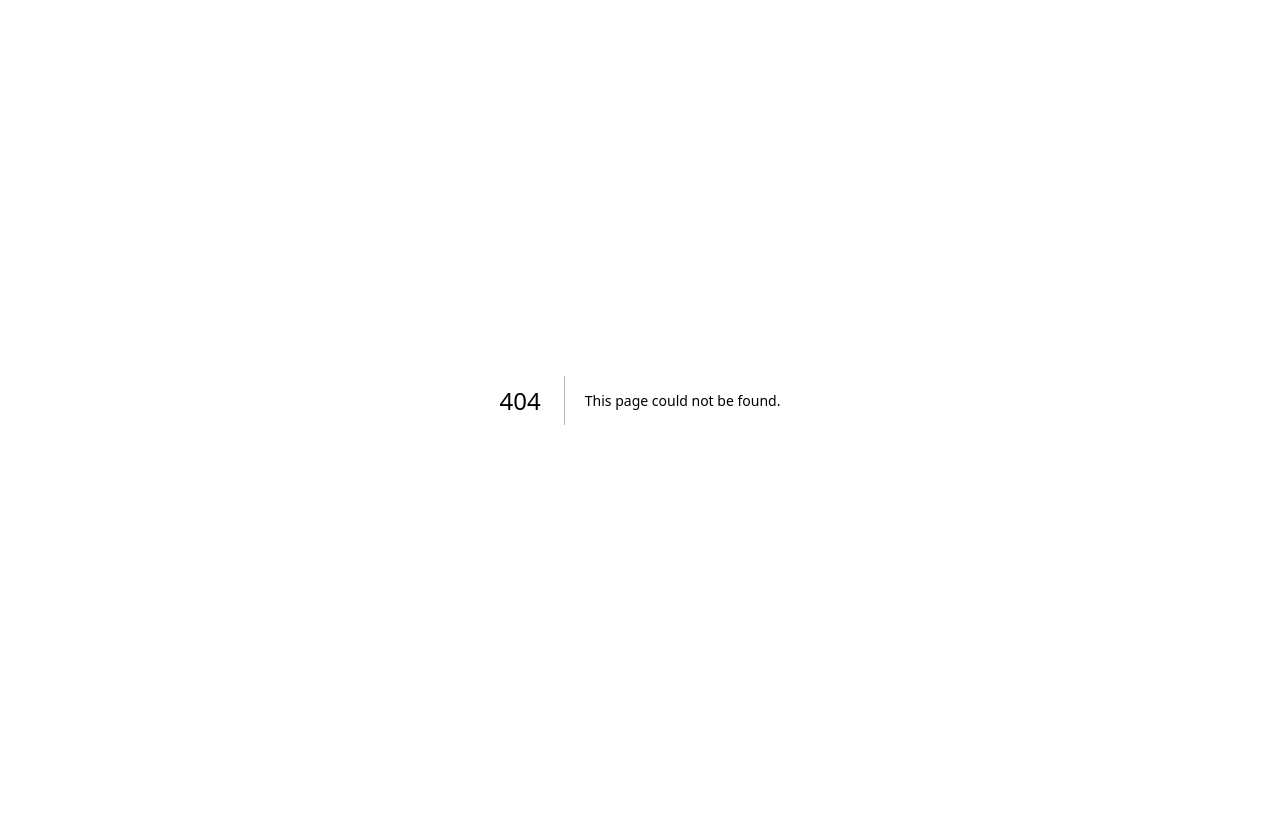
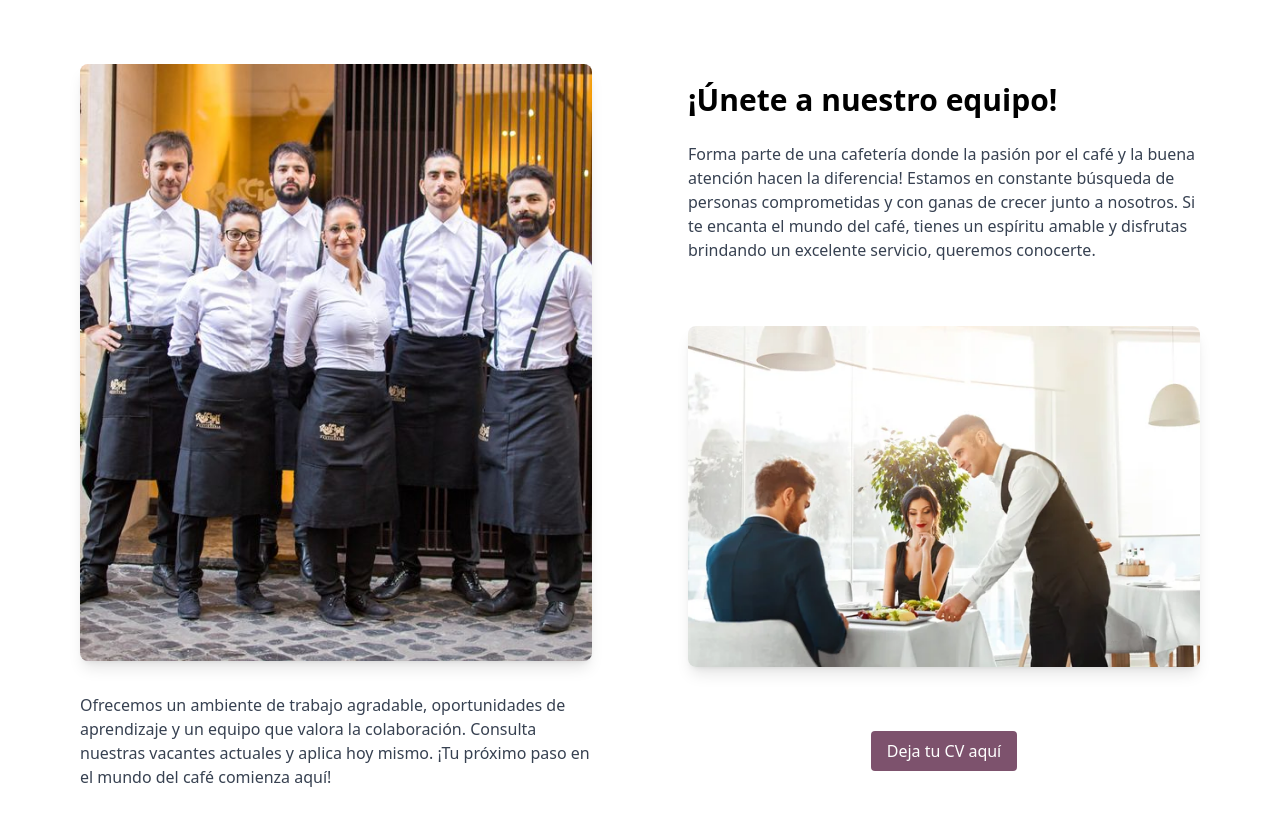
Before and after one commit to Leonardo-Valtorta/codigo-cafe, a Next.js app: page /trabajaConNosotros in a window 1280 px wide. Before the commit this address had no page. Shown: the top 822 px of the page. Before the commit the page ends 800 px from the top, so only its background shows below. Built offline with nearby package versions, Linux system fonts and the light colour scheme; a web font is replaced by a local one.

Commit message:
creacion pagina trabaja con nosotros

```diff
--- /dev/null
+++ b/src/pages/trabajaConNosotros.jsx
@@ -0,0 +1,38 @@
+import React from 'react';
+
+const TrabajaConNosotros = () => {
+  return (
+    <section className="rounded-lg font-sans flex flex-col items-center gap-6 md:gap-24 md:flex-row md:justify-around lg:px-12 m-8">
+      <h2 className="text-[24px] font-bold md:hidden">TRABAJA CON NOSOTROS</h2>
+
+      <div className="md:w-1/2 flex flex-col items-center md:items-start mb-8 md:mb-0">
+        <img src="../mozos.jpg" alt="Mozos en la cafetería" className="rounded-lg shadow-lg w-full h-auto mb-8 mt-4 md:mt-8" />
+        <p className="text-gray-700 text-center md:text-left mb-8">
+        Ofrecemos un ambiente de trabajo agradable, oportunidades de aprendizaje y un equipo que valora la
+        colaboración. Consulta nuestras vacantes actuales y aplica hoy mismo.
+        ¡Tu próximo paso en el mundo del café comienza aquí!
+        </p>
+      </div>
+
+      <div className="md:w-1/2 flex flex-col items-center md:items-start text-center md:text-left">
+        <h2 className="text-2xl md:text-3xl font-bold mb-6">
+          ¡Únete a nuestro equipo!
+        </h2>
+        <p className="text-gray-700 mb-10">
+        Forma parte de una cafetería donde la pasión por el café y la buena atención hacen la diferencia!
+        Estamos en constante búsqueda de personas comprometidas y con ganas de crecer junto a nosotros.
+        Si te encanta el mundo del café, tienes un espíritu amable y disfrutas brindando un excelente servicio,
+        queremos conocerte.
+        </p>
+        <img src="../mozo2.jpg" alt="Mozos en la cafetería" className="rounded-lg shadow-lg w-full h-auto mb-6 mt-6" />
+        <div className="flex justify-center w-full mt-10">
+          <button className="bg-Btn-Agregar text-white py-2 px-4 rounded hover:bg-Btn-Quitar hover:text-black transition duration-300">
+            Deja tu CV aquí
+          </button>
+        </div>
+      </div>
+    </section>
+  );
+};
+
+export default TrabajaConNosotros;
```
Also changed, not shown: public/mozo2.jpg (added), public/mozos.jpg (added).
